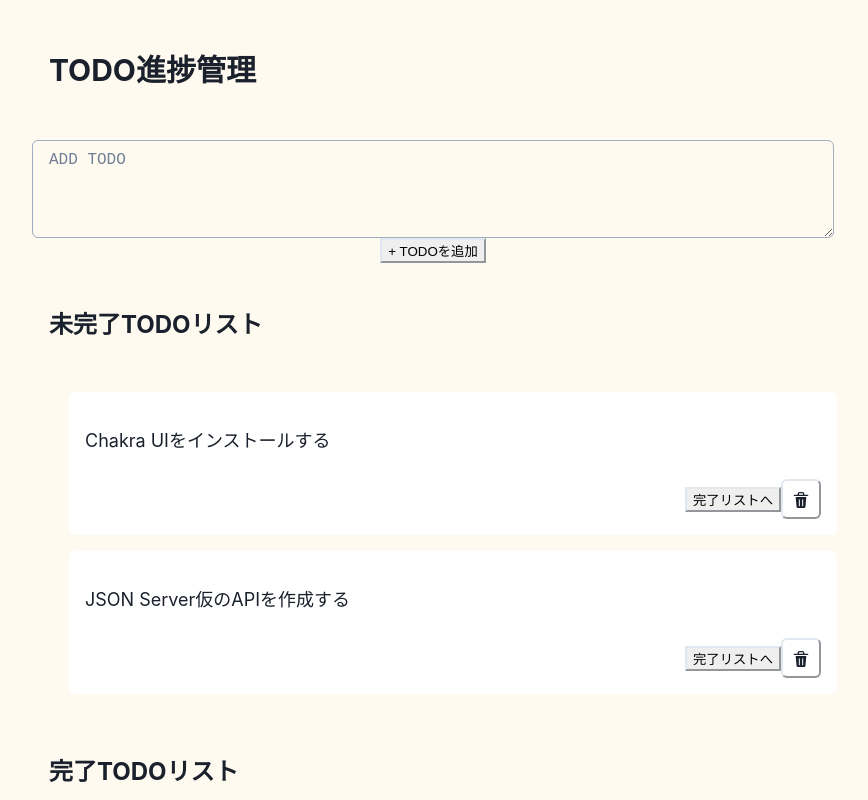
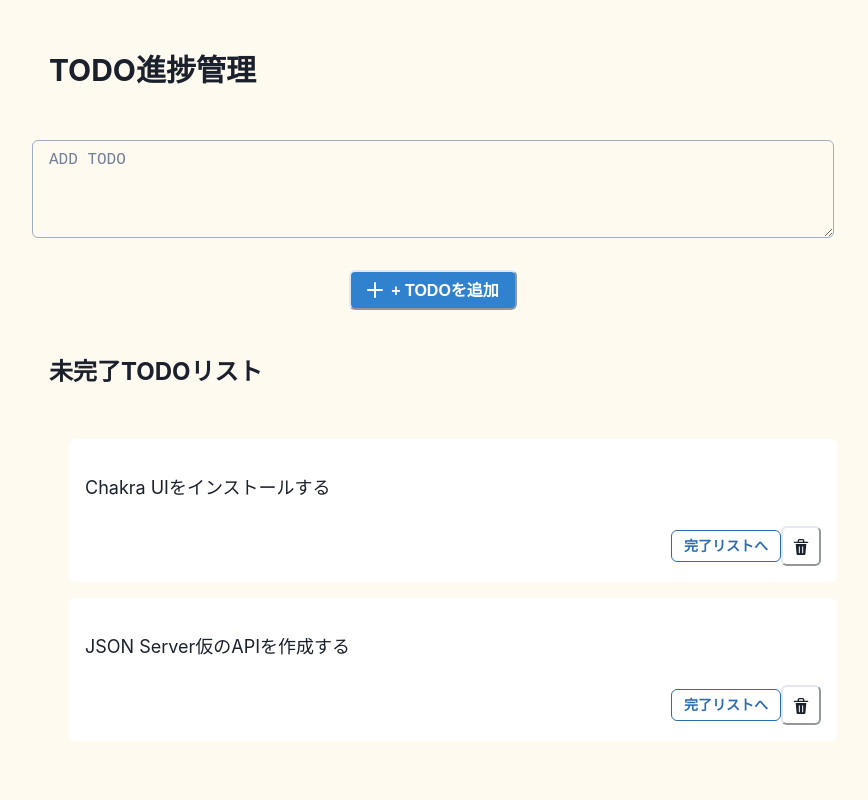
Before and after one commit to takatoshiinaoka/react-todo-app, a React (Create React App) app: page / in a window 1280 px wide. Shown: the top 800 px of the page, without its empty margins (207-1075 px from the left). Built offline with nearby package versions, Linux system fonts and the light colour scheme; data requests are answered from the project's data file.

Commit message:
[add] Button UI

```diff
--- a/src/components/TodoAdd.js
+++ b/src/components/TodoAdd.js
@@ -16,14 +16,14 @@ export const TodoAdd = ({
           borderColor="gray.400"
           ref={inputEl}
         />
-        <button
+        <Button
           onClick={handleAddTodoListItem}
           colorScheme="blue"
           leftIcon={leftIcon}
           mt="8"
         >
           {buttonText}
-        </button>
+        </Button>
       </>
     )
   }
--- a/src/components/TodoItem.js
+++ b/src/components/TodoItem.js
@@ -19,14 +19,14 @@ export const TodoItem = ({ todo, toggleTodoListItemStatus, deleteTodoListItem })
       >
         <Text mb="6">{todo.content}</Text>
         <Flex align="center" justify="flex-end">
-          <button
+          <Button
             colorScheme={setColorScheme}
             variant="outline"
             size="sm"
             onClick={handleToggleTodoListItemStatus}
           >
             {label}
-          </button>
+          </Button>
 
           <IconButton
             icon={<DeleteIcon/>}
```
